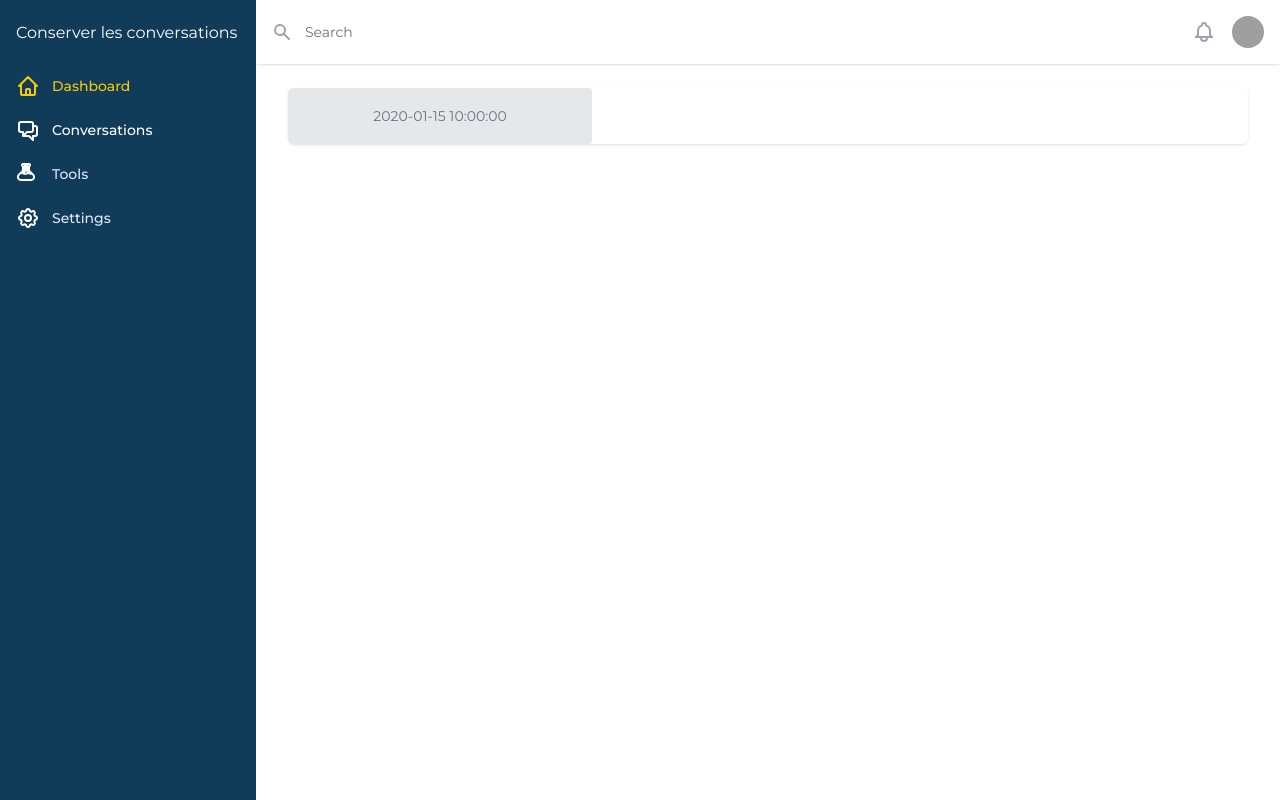
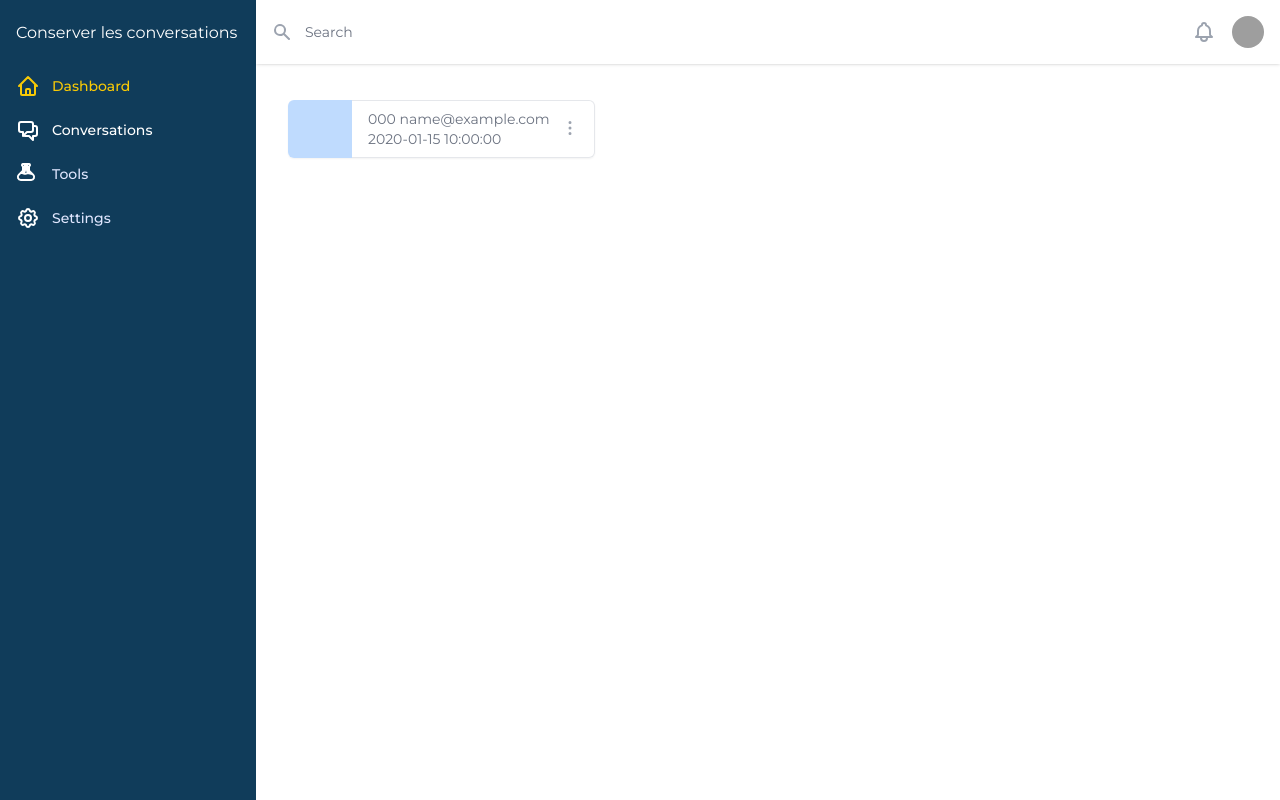
Before and after one commit to vcon-dev/vcon, a FastAPI app: template server/templates/index.html in a window 1280 px wide. Run offline with FastAPI, Linux system fonts and the light colour scheme; the template is opened without the code that fills it: most values are stand-ins (such as "Sample title", 1, 10 or a date in 2020); parts of the project's set-up code (start-up, migrations or seed data) failed here and were passed over; some libraries are stand-ins or nearby versions; grey boxes are pictures that could not be loaded.

Commit message:
Final push before pairing.

```diff
--- a/server/adapters/bria/__init__.py
+++ b/server/adapters/bria/__init__.py
@@ -55,7 +55,7 @@ async def start(opts=default_options):
 
                         # Publish the vCon
                         logger.info("New vCon created: {}".format(vCon.uuid))
-                        key = "vcon-{}".format(vCon.uuid)
+                        key = "vcon:{}".format(vCon.uuid)
                         await r.json().set(key, Path.root_path(), vCon)
                         for egress_topic in opts["egress-topics"]:
                             await r.publish(egress_topic, vCon.uuid)
--- a/server/adapters/quiq/__init__.py
+++ b/server/adapters/quiq/__init__.py
@@ -52,7 +52,7 @@ async def start(opts=default_options):
 
                         # Publish the vCon
                         logger.info("New vCon created: {}".format(vCon.uuid))
-                        key = "vcon-{}".format(vCon.uuid)
+                        key = "vcon:{}".format(vCon.uuid)
                         cleanVcon = json.loads(vCon.dumps())
                         await r.json().set(key, Path.root_path(), cleanVcon)
                         for egress_topic in opts["egress-topics"]:
--- a/server/data_projections/postgres/__init__.py
+++ b/server/data_projections/postgres/__init__.py
@@ -42,7 +42,7 @@ async def start(opts=default_options):
                     logger.debug("mongo plugin: message: {}".format(message))
                     vConUuid = message['data'].decode('utf-8')
                     logger.info("mongo plugin: received vCon: {}".format(vConUuid))
-                    body = await r.get("vcon-{}".format(str(vConUuid)))
+                    body = await r.get("vcon:{}".format(str(vConUuid)))
                     vCon = json.loads(body)
                     for analysis in body['analysis']:
                         if (analysis['kind'] == 'projection'):
--- a/server/plugins/redaction/__init__.py
+++ b/server/plugins/redaction/__init__.py
@@ -33,7 +33,7 @@ async def start(opts=default_options):
                 message = await p.get_message()
                 if message:
                     vConUuid = message['data'].decode('utf-8')
-                    body = await r.get("vcon-{}".format(str(vConUuid)))
+                    body = await r.get("vcon:{}".format(str(vConUuid)))
                     vCon = vcon.Vcon()
                     vCon.loads(body)
 
@@ -60,7 +60,7 @@ async def start(opts=default_options):
                         adapter_meta['type'] = 'redaction'
                         adapter_meta['data'] = redacted_text
                         vCon.attachments.append(adapter_meta)
-                    await r.set("vcon-{}".format(vCon.uuid), vCon.dumps())
+                    await r.set("vcon:{}".format(vCon.uuid), vCon.dumps())
 
 
                     for topic in opts['egress-topics']:
--- a/server/plugins/summary/__init__.py
+++ b/server/plugins/summary/__init__.py
@@ -39,7 +39,7 @@ async def start(opts=default_options):
                 message = await p.get_message()
                 if message:
                     vConUuid = message['data'].decode('utf-8')
-                    body = await r.get("vcon-{}".format(str(vConUuid)))
+                    body = await r.get("vcon:{}".format(str(vConUuid)))
                     vCon = vcon.Vcon()
                     vCon.loads(body)
 
--- a/server/plugins/transcription/__init__.py
+++ b/server/plugins/transcription/__init__.py
@@ -30,7 +30,7 @@ async def start(opts=default_options):
                 if message:
                     vConUuid = message['data'].decode('utf-8')
                     logger.info("transcription plugin: received vCon: {}".format(vConUuid))
-                    body = await r.get("vcon-{}".format(str(vConUuid)))
+                    body = await r.get("vcon:{}".format(str(vConUuid)))
                     vCon = vcon.Vcon()
                     vCon.loads(body)
 
@@ -62,7 +62,7 @@ async def start(opts=default_options):
                     stabilized_segments = stable_whisper.stabilize_timestamps(transcript["segments"], aggressive=True)
                     transcript['segments'] = stabilized_segments
                     vCon.add_analysis_transcript(0, transcript, "whisper-ai")
-                    await r.set("vcon-{}".format(vCon.uuid), vCon.dumps())
+                    await r.set("vcon:{}".format(vCon.uuid), vCon.dumps())
 
                     for topic in opts['egress-topics']:
                         await r.publish(topic, vConUuid)
--- a/server/templates/index.html
+++ b/server/templates/index.html
@@ -2,51 +2,65 @@
 {% block title %}Conserver, the vCon Server!{% endblock %}
 
 {% block content %}
-<div class="bg-white shadow overflow-hidden sm:rounded-md">
-  <div class="grid grid-cols-1 gap-6 sm:grid-cols-2 lg:grid-cols-3">
+<div>
+  <ul role="list" class="mt-3 grid grid-cols-3 gap-5">
     {% for vcon in vCons %}
-      <div class="border-2 rounded bg-gray-200">
-        <a href="/details/{{vcon.uuid}}" class="block hover:white">
-          <div class="px-4 py-4 sm:px-6">
-              {% if 'tel' in vcon.parties[0] %}
-              <div class="flex items-center justify-between">
-                <svg xmlns="http://www.w3.org/2000/svg" fill="white" viewBox="0 0 24 24" stroke-width="1.5" stroke="currentColor" class="w-6 h-6">
+      <li class="col-span-1 flex rounded-md shadow-sm">
+        <div class="flex-shrink-0 flex items-center justify-center w-16 bg-blue-200 text-white text-sm font-medium rounded-l-md">
+          {% if vcon['attachments'][0]["adapter"] == 'quiq' %}
+            <svg xmlns="http://www.w3.org/2000/svg" fill="none" viewBox="0 0 24 24" stroke-width="1.5" stroke="currentColor" class="h-5 w-5 text-gray-400">
+              <path stroke-linecap="round" stroke-linejoin="round" d="M7.5 8.25h9m-9 3H12m-9.75 1.51c0 1.6 1.123 2.994 2.707 3.227 1.129.166 2.27.293 3.423.379.35.026.67.21.865.501L12 21l2.755-4.133a1.14 1.14 0 01.865-.501 48.172 48.172 0 003.423-.379c1.584-.233 2.707-1.626 2.707-3.228V6.741c0-1.602-1.123-2.995-2.707-3.228A48.394 48.394 0 0012 3c-2.392 0-4.744.175-7.043.513C3.373 3.746 2.25 5.14 2.25 6.741v6.018z" />
+            </svg>
+          {% endif %}
+          {% for dialog in vcon['dialog'] %}
+            {% if dialog["type"] == 'recording' %}
+              <svg xmlns="http://www.w3.org/2000/svg" fill="none" viewBox="0 0 24 24" stroke-width="1.5" stroke="currentColor" class="h-5 w-5 text-gray-400">
                 <path stroke-linecap="round" stroke-linejoin="round" d="M2.25 6.75c0 8.284 6.716 15 15 15h2.25a2.25 2.25 0 002.25-2.25v-1.372c0-.516-.351-.966-.852-1.091l-4.423-1.106c-.44-.11-.902.055-1.173.417l-.97 1.293c-.282.376-.769.542-1.21.38a12.035 12.035 0 01-7.143-7.143c-.162-.441.004-.928.38-1.21l1.293-.97c.363-.271.527-.734.417-1.173L6.963 3.102a1.125 1.125 0 00-1.091-.852H4.5A2.25 2.25 0 002.25 4.5v2.25z" />
               </svg>
-                <div class="text-sm font-medium text-indigo-600 text-center truncate">{{vcon.parties[0]['tel']}} </div>
-                <div class="text-sm font-medium text-indigo-600 text-center truncate">called </div>
-                <div class="text-sm font-medium text-indigo-600 text-center truncate"> {{vcon.parties[1]['tel']}}</div></p>
+            {% endif %}
+            {% if dialog["type"] == 'email' %}
+              <svg xmlns="http://www.w3.org/2000/svg" fill="none" viewBox="0 0 24 24" stroke-width="1.5" stroke="currentColor" class="h-5 w-5 text-gray-400">
+                <path stroke-linecap="round" stroke-linejoin="round" d="M21.75 6.75v10.5a2.25 2.25 0 01-2.25 2.25h-15a2.25 2.25 0 01-2.25-2.25V6.75m19.5 0A2.25 2.25 0 0019.5 4.5h-15a2.25 2.25 0 00-2.25 2.25m19.5 0v.243a2.25 2.25 0 01-1.07 1.916l-7.5 4.615a2.25 2.25 0 01-2.36 0L3.32 8.91a2.25 2.25 0 01-1.07-1.916V6.75" />
+              </svg>
+            {% endif %}
+            {% if dialog["type"] == 'text' %}
+              <svg xmlns="http://www.w3.org/2000/svg" fill="none" viewBox="0 0 24 24" stroke-width="1.5" stroke="currentColor" class="h-5 w-5 text-gray-400">
+                <path stroke-linecap="round" stroke-linejoin="round" d="M7.5 8.25h9m-9 3H12m-9.75 1.51c0 1.6 1.123 2.994 2.707 3.227 1.129.166 2.27.293 3.423.379.35.026.67.21.865.501L12 21l2.755-4.133a1.14 1.14 0 01.865-.501 48.172 48.172 0 003.423-.379c1.584-.233 2.707-1.626 2.707-3.228V6.741c0-1.602-1.123-2.995-2.707-3.228A48.394 48.394 0 0012 3c-2.392 0-4.744.175-7.043.513C3.373 3.746 2.25 5.14 2.25 6.741v6.018z" />
+              </svg>
+            {% endif %}
+          {% endfor %}
         </div>
-                <div>
-                  <p class="text-sm font-medium text-indigo-600 text-center">
-                    {% if vcon.dialog|length > 0 %}
-                      {{ vcon.dialog[0].duration}} seconds
-                    {% elif vcon.status == 'ended' %}
-                      No Conversations
+        <div class="flex flex-1 items-center justify-between truncate rounded-r-md border-t border-r border-b border-gray-200 bg-white">
+          <div class="flex-1 truncate px-4 py-2 text-sm">
+              {% for attachment in vcon.attachments %}
+                {% if adapter in attachment %}
+                  {{attachment["adapter"]}} : {{attachment["type"]}}
                 {% endif %}
+              {% endfor %}
+            <p class="text-gray-500">
+              {% for party in vcon.parties %}
+                {{party['tel']}}
+                {{party['mailto']}}
+              {% endfor %}
             </p>
-                </div>
-              {% endif %}
-              {% if 'mailto' in vcon.parties[0] %}
-              <div class="flex items-center justify-between">
-                <svg xmlns="http://www.w3.org/2000/svg" fill="white" viewBox="0 0 24 24" stroke-width="1.5" stroke="currentColor" class="w-6 h-6">
-                  <path stroke-linecap="round" stroke-linejoin="round" d="M21.75 9v.906a2.25 2.25 0 01-1.183 1.981l-6.478 3.488M2.25 9v.906a2.25 2.25 0 001.183 1.981l6.478 3.488m8.839 2.51l-4.66-2.51m0 0l-1.023-.55a2.25 2.25 0 00-2.134 0l-1.022.55m0 0l-4.661 2.51m16.5 1.615a2.25 2.25 0 01-2.25 2.25h-15a2.25 2.25 0 01-2.25-2.25V8.844a2.25 2.25 0 011.183-1.98l7.5-4.04a2.25 2.25 0 012.134 0l7.5 4.04a2.25 2.25 0 011.183 1.98V19.5z" />
-                </svg>
-              </div>
-              <div class="text-sm font-medium text-indigo-600 text-center truncate">{{vcon.parties[0]['mailto']}} </div>
-              <div class="text-sm font-medium text-indigo-600 text-center truncate"> emailed </div>
-              <div class="text-sm font-medium text-indigo-600 text-center truncate"> {{vcon.parties[1]['mailto']}}</div>
-              {% endif %}
-
-            <div>
-              <p class="text-sm text-gray-500 text-center">
+            <p class="text-gray-500">
               {{vcon.created_at}}
             </p>
           </div>
-          </div>
-        </a>
-      </div>
-    {% endfor %}
+          <div class="flex-shrink-0 pr-2">
+            <button onclick="window.location.href='/details/{{vcon.uuid}}'""
+              type="button"
+              class="inline-flex h-8 w-8 items-center justify-center rounded-full bg-white bg-transparent text-gray-400 hover:text-gray-500 focus:outline-none focus:ring-2 focus:ring-indigo-500 focus:ring-offset-2">
+              <span class="sr-only">Open options</span>
+              <!-- Heroicon name: mini/ellipsis-vertical -->
+              <svg class="h-5 w-5" xmlns="http://www.w3.org/2000/svg" viewBox="0 0 20 20" fill="currentColor" aria-hidden="true">
+                <path d="M10 3a1.5 1.5 0 110 3 1.5 1.5 0 010-3zM10 8.5a1.5 1.5 0 110 3 1.5 1.5 0 010-3zM11.5 15.5a1.5 1.5 0 10-3 0 1.5 1.5 0 003 0z" />
+              </svg>
+            </button>
           </div>
         </div>
+      </li>
+    {% endfor %}
+  </ul>
+ </div>
 {% endblock %}
```
Also changed, not shown: server/adapters/ringplan/__init__.py (+13 -24 lines), server/adapters/volie/__init__.py (+35 -29 lines), server/api.py (+8 -5 lines), server/plugins/call_log/__init__.py (+6 -7 lines), server/storage/mongo/__init__.py, server/storage/s3/__init__.py. Lines whose indentation alone changed are shown as unchanged.
